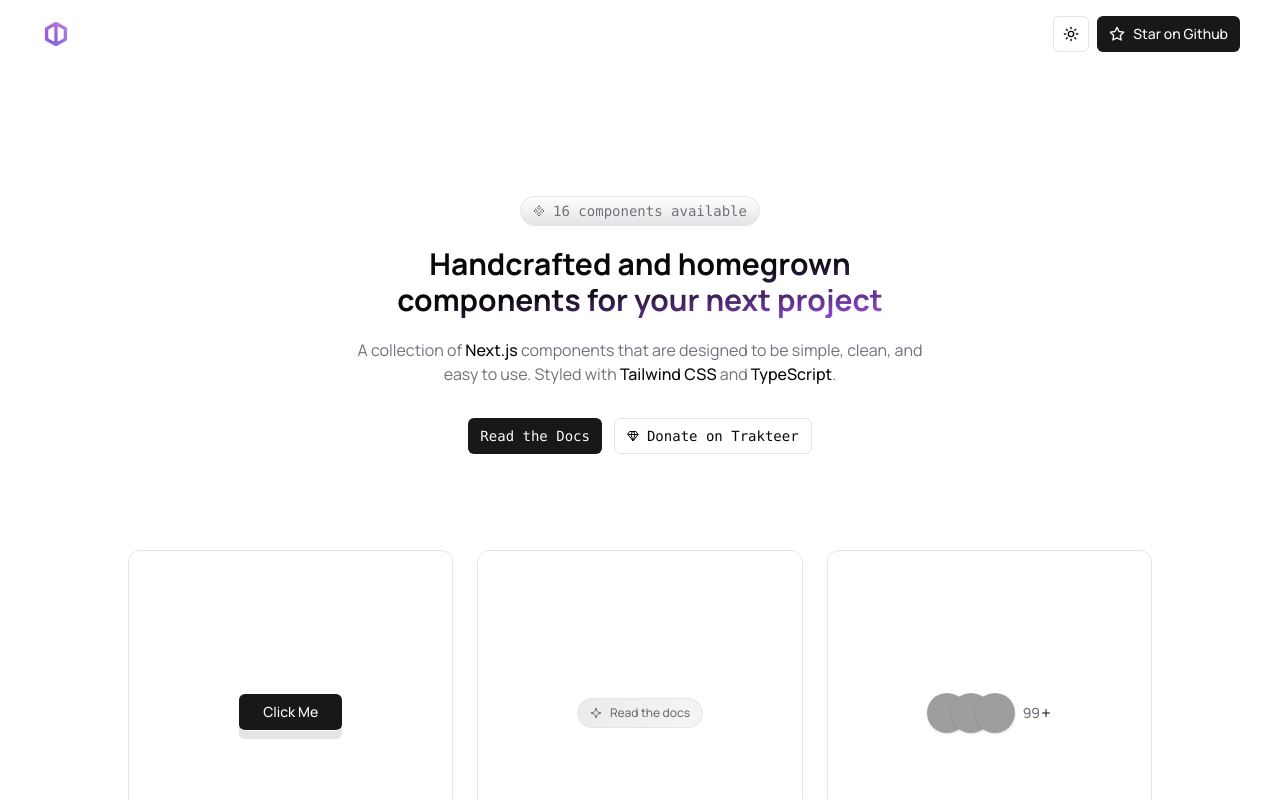
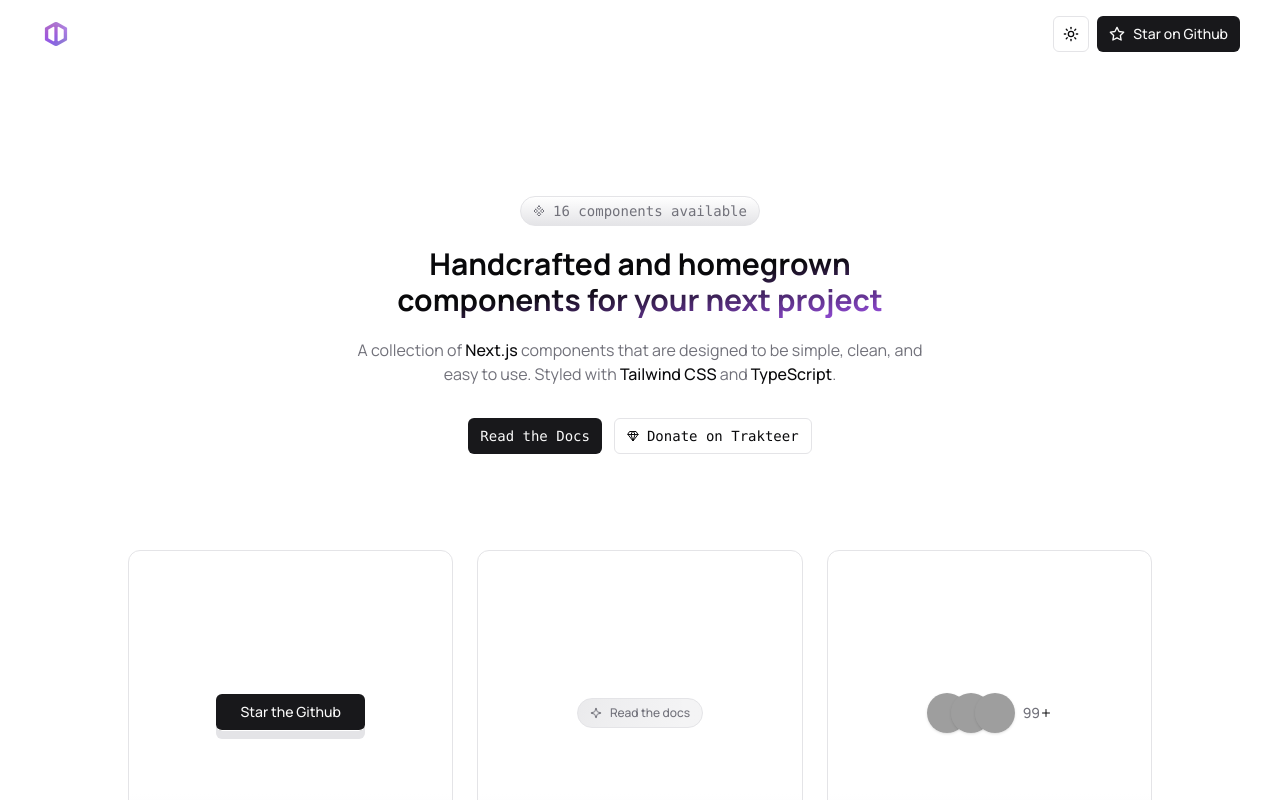
Before and after one commit to msafdev/ui, a Next.js app: page / in a window 1280 px wide. Shown: the top 800 px of the page. Built offline with nearby package versions, Linux system fonts and the light colour scheme; grey boxes are pictures that could not be loaded.

Commit message:
feat: update shadow-button

```diff
--- a/components/lab/shadow-button.tsx
+++ b/components/lab/shadow-button.tsx
@@ -1,7 +1,7 @@
 const ShadowButton = () => {
   return (
     <button className="shadow-[0_8px_0_0_hsl(var(--border))] hover:shadow-[0_4px_0_0_hsl(var(--border))] active:shadow-[0_0_0_0_hsl(var(--border))] flex animate-background-shine items-center justify-center rounded-md bg-primary border-white dark:border-black border-b-[1px] px-6 py-2 text-sm font-medium text-primary-foreground transition-all duration-300 ease-in-out hover:translate-y-1 active:translate-y-2">
-      Click Me
+      Star the Github
     </button>
   );
 };
```
